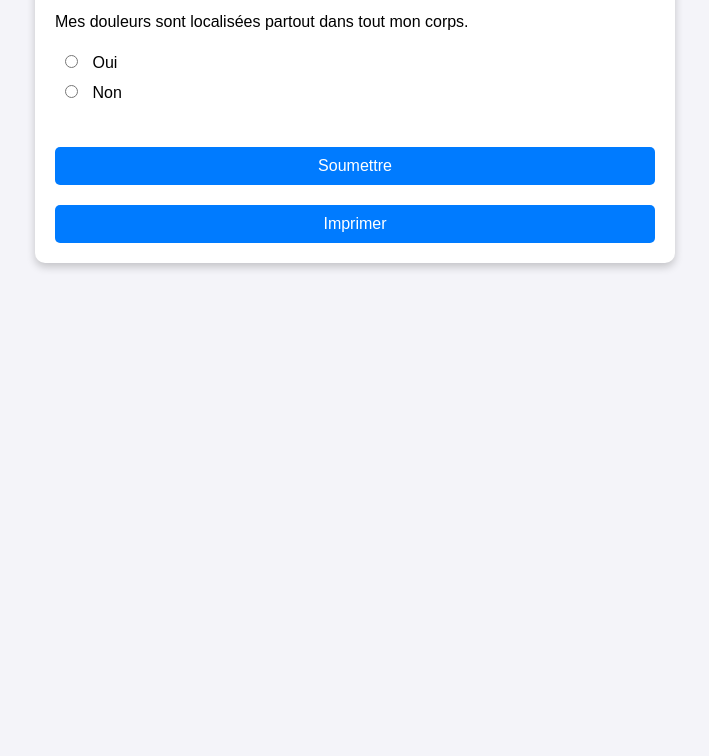
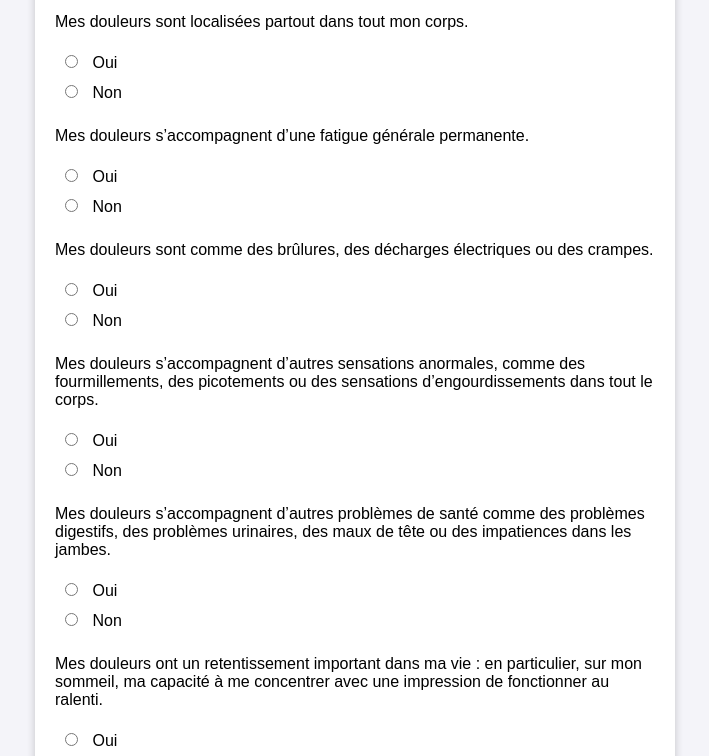
Before and after one commit to AbBe-web/Questionnaire-FIRST, a plain HTML site: page index.html in a window 1280 px wide. Shown: the part 196-952 px from the top of the page, without its empty margins (285-994 px from the left). Before the commit the page ends 800 px from the top, so only its background shows below. Drawn offline with Linux system fonts and the light colour scheme.

Commit message:
Update index.html

```diff
--- a/index.html
+++ b/index.html
@@ -63,13 +63,36 @@
         <h1>Questionnaire de dépistage de la Fibromyalgie</h1>
         <p>Complétez ce questionnaire en répondant par oui ou par non à chacune des questions suivantes:</p>
         <form id="fibroForm">
-            <!-- Questions here -->
             <div class="question">
                 <p>Mes douleurs sont localisées partout dans tout mon corps.</p>
                 <label><input type="radio" name="q1" value="1"> Oui</label>
                 <label><input type="radio" name="q1" value="0"> Non</label>
             </div>
-            <!-- Other questions follow -->
+            <div class="question">
+                <p>Mes douleurs s’accompagnent d’une fatigue générale permanente.</p>
+                <label><input type="radio" name="q2" value="1"> Oui</label>
+                <label><input type="radio" name="q2" value="0"> Non</label>
+            </div>
+            <div class="question">
+                <p>Mes douleurs sont comme des brûlures, des décharges électriques ou des crampes.</p>
+                <label><input type="radio" name="q3" value="1"> Oui</label>
+                <label><input type="radio" name="q3" value="0"> Non</label>
+            </div>
+            <div class="question">
+                <p>Mes douleurs s’accompagnent d’autres sensations anormales, comme des fourmillements, des picotements ou des sensations d’engourdissements dans tout le corps.</p>
+                <label><input type="radio" name="q4" value="1"> Oui</label>
+                <label><input type="radio" name="q4" value="0"> Non</label>
+            </div>
+            <div class="question">
+                <p>Mes douleurs s’accompagnent d’autres problèmes de santé comme des problèmes digestifs, des problèmes urinaires, des maux de tête ou des impatiences dans les jambes.</p>
+                <label><input type="radio" name="q5" value="1"> Oui</label>
+                <label><input type="radio" name="q5" value="0"> Non</label>
+            </div>
+            <div class="question">
+                <p>Mes douleurs ont un retentissement important dans ma vie : en particulier, sur mon sommeil, ma capacité à me concentrer avec une impression de fonctionner au ralenti.</p>
+                <label><input type="radio" name="q6" value="1"> Oui</label>
+                <label><input type="radio" name="q6" value="0"> Non</label>
+            </div>
             <button type="button" onclick="submitForm()">Soumettre</button>
             <button type="button" onclick="window.print()">Imprimer</button>
         </form>
```
